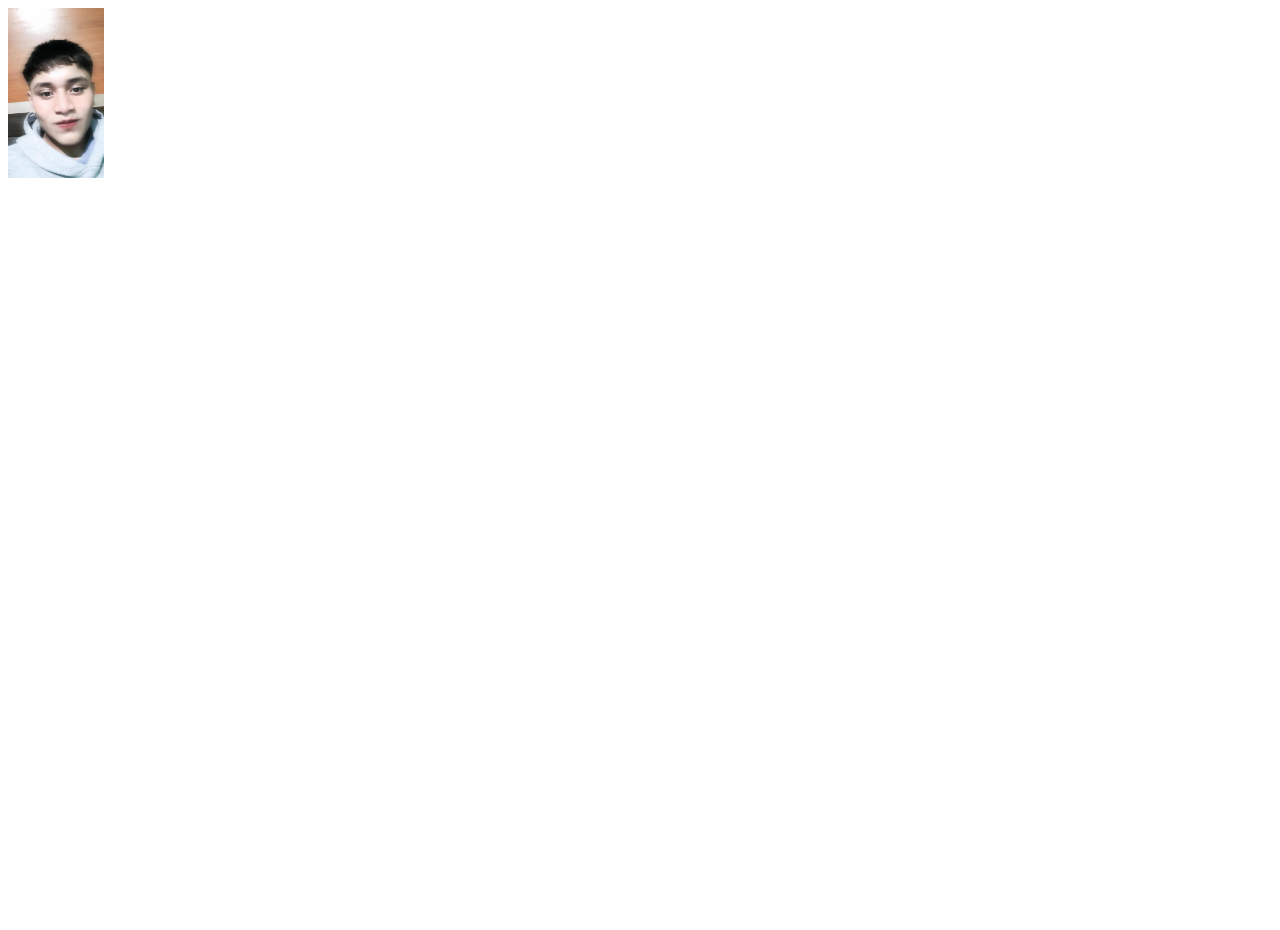
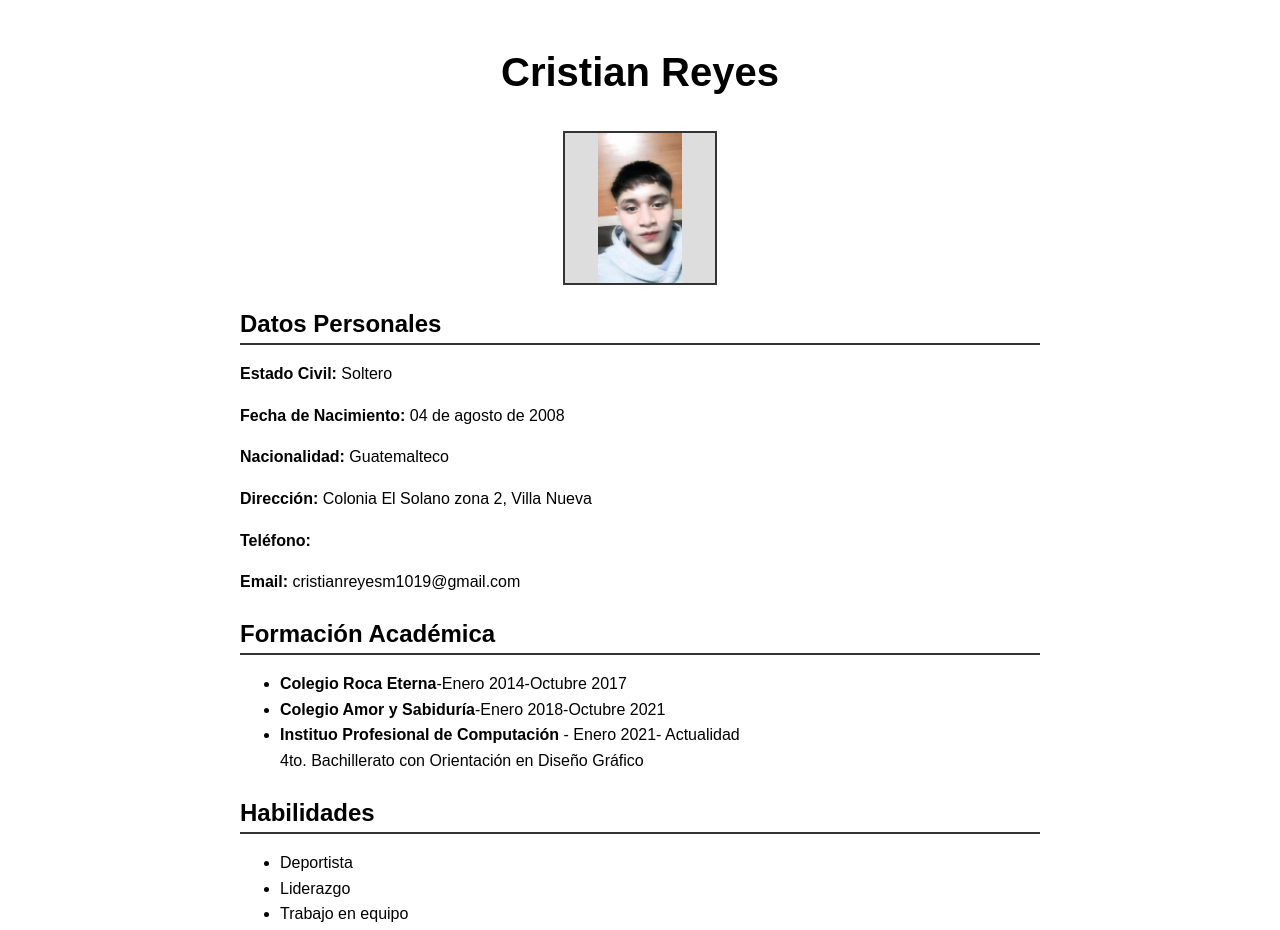
Before and after one commit to cristianreyes18/CARM4D, a plain HTML site: page index.html in a window 1280 px wide. Before the commit the page ends 800 px from the top, so only its background shows below. Drawn offline with Linux system fonts and the light colour scheme.

Commit message:
agregue index e imagen

```diff
--- a/index.html
+++ b/index.html
@@ -1,3 +1,76 @@
 <html>
+<head>
+<meta charset="UTF-8">
+    <meta name="viewport" content="width=device-width, initial-scale=1.0">
+    <title>Currículum Vitae-Cristian Reyes</title>
+    <style>
+        body {
+            font-family: Arial, sans-serif;
+            margin: 40px;
+            line-height: 1.6;
+        }
+        .container {
+            max-width: 800px;
+            margin: 0 auto;
+        }
+        h1 {
+            text-align: center;
+            font-size: 2.5em;
+        }
+        .contact-info, .education, .skills {
+            margin-bottom: 20px;
+        }
+        .section-title {
+            font-size: 1.5em;
+            border-bottom: 2px solid #333; margin-bottom: 10px;
+   }
+        .photo {
+            width: 150px;
+            height: 150px;
+            background-color: #ddd;
+            margin: 20px auto;
+            border: 2px solid #333;
+            display: block;
+            text-align: center;
+            line-height: 150px;
+            font-size: 1.2em;
+        }
+</style>
+</head>
 <body>
-<img src="Reyes.png" with="50" height="170">
+    <div class="container">
+        <h1>Cristian Reyes</h1>
+
+<div class="photo"><img src="Reyes.png" with="50" height="150"></div>
+</style>
+        <div class="contact-info">
+            <h2 class="section-title">Datos Personales</h2>
+            <p><strong>Estado Civil:</strong> Soltero</p>
+            <p><strong>Fecha de Nacimiento:</strong> 04 de agosto de 2008</p>
+            <p><strong>Nacionalidad:</strong> Guatemalteco</p>
+            <p><strong>Dirección:</strong> Colonia El Solano zona 2, Villa Nueva</p>
+     <p><strong>Teléfono:</strong> </p>
+            <p><strong>Email:</strong> cristianreyesm1019@gmail.com</p>
+        </div>
+
+        <div class="education"><h2 class="section-title">
+            <h2class="section-title">Formación Académica</h2>
+            <ul>
+<li><strong>Colegio Roca Eterna</strong>-Enero 2014-Octubre 2017<br>
+<li><strong>Colegio Amor y Sabiduría</strong>-Enero 2018-Octubre 2021<br>
+<li><strong>Instituo Profesional de Computación</strong> - Enero 2021- Actualidad<br>
+4to. Bachillerato con Orientación en Diseño Gráfico <br>
+            </ul>
+        </div>
+
+        <div class="skills">
+            <h2 class="section-title">Habilidades</h2>
+            <ul>
+                <li>Deportista</li>
+                <li>Liderazgo</li>
+                <li>Trabajo en equipo</li>
+            </ul>
+        </div>
+    </div>
+</body>
+</html>
```
